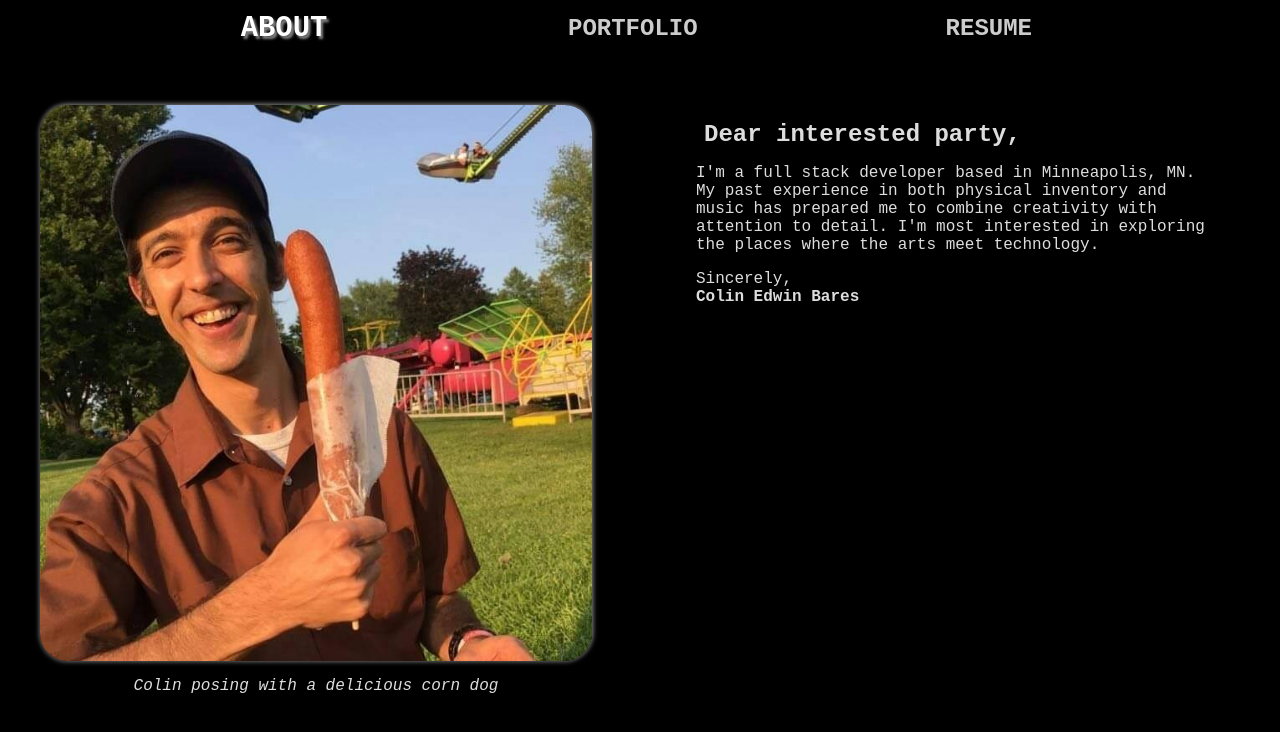
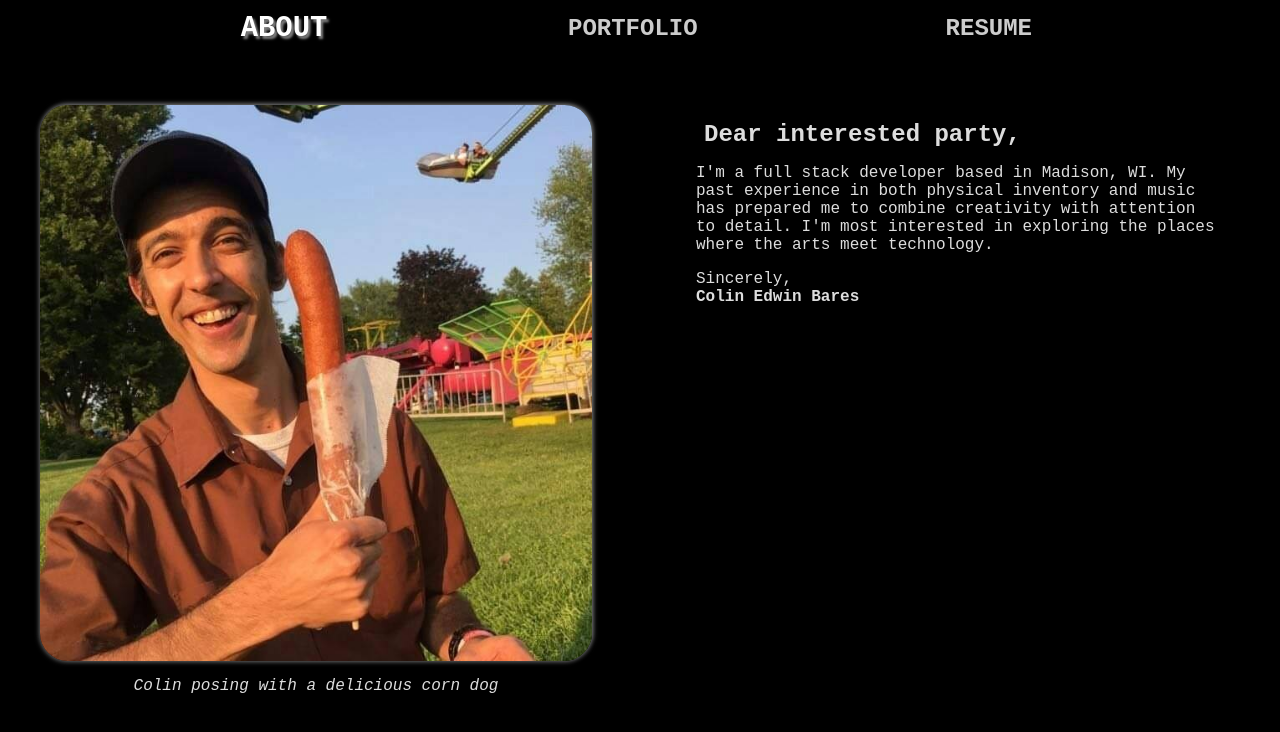
Before and after one commit to soundproofboot/sveltePortfolio, a SvelteKit app: page / in a window 1280 px wide. Shown: the top 732 px of the page. Built offline with nearby package versions, Linux system fonts and the light colour scheme.

Commit message:
changed mpls to madison

```diff
--- a/src/routes/+page.svelte
+++ b/src/routes/+page.svelte
@@ -18,7 +18,7 @@
     </figure>
     <article>
         <h2>Dear interested party,</h2>
-        <p>I'm a full stack developer based in Minneapolis, MN. My past experience in both physical inventory and music has prepared me to combine creativity with attention to detail. I'm most interested in exploring the places where the arts meet technology.</p>
+        <p>I'm a full stack developer based in Madison, WI. My past experience in both physical inventory and music has prepared me to combine creativity with attention to detail. I'm most interested in exploring the places where the arts meet technology.</p>
         <p>Sincerely,</p>
         <strong>Colin Edwin Bares</strong>
     </article>
```
